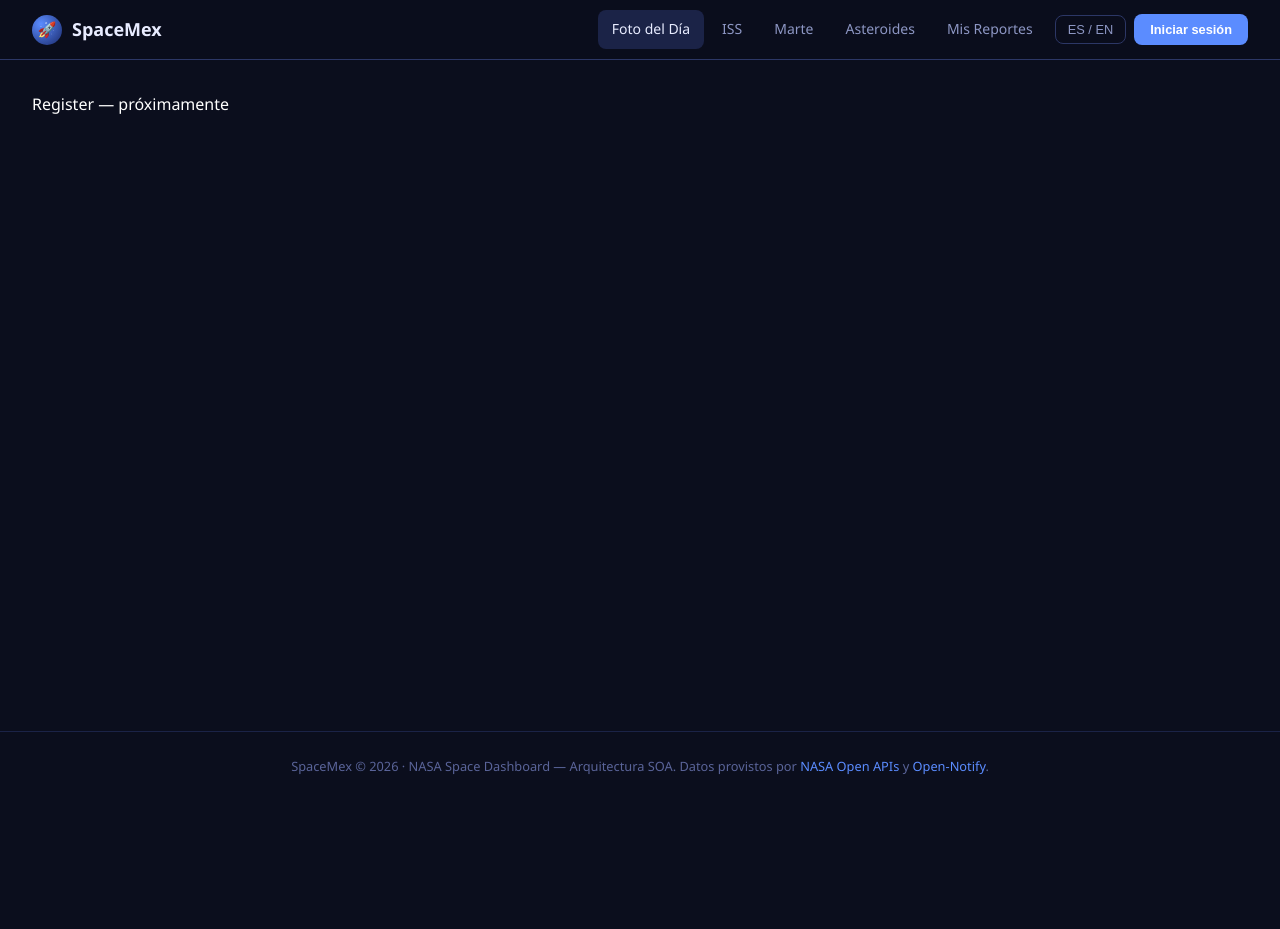
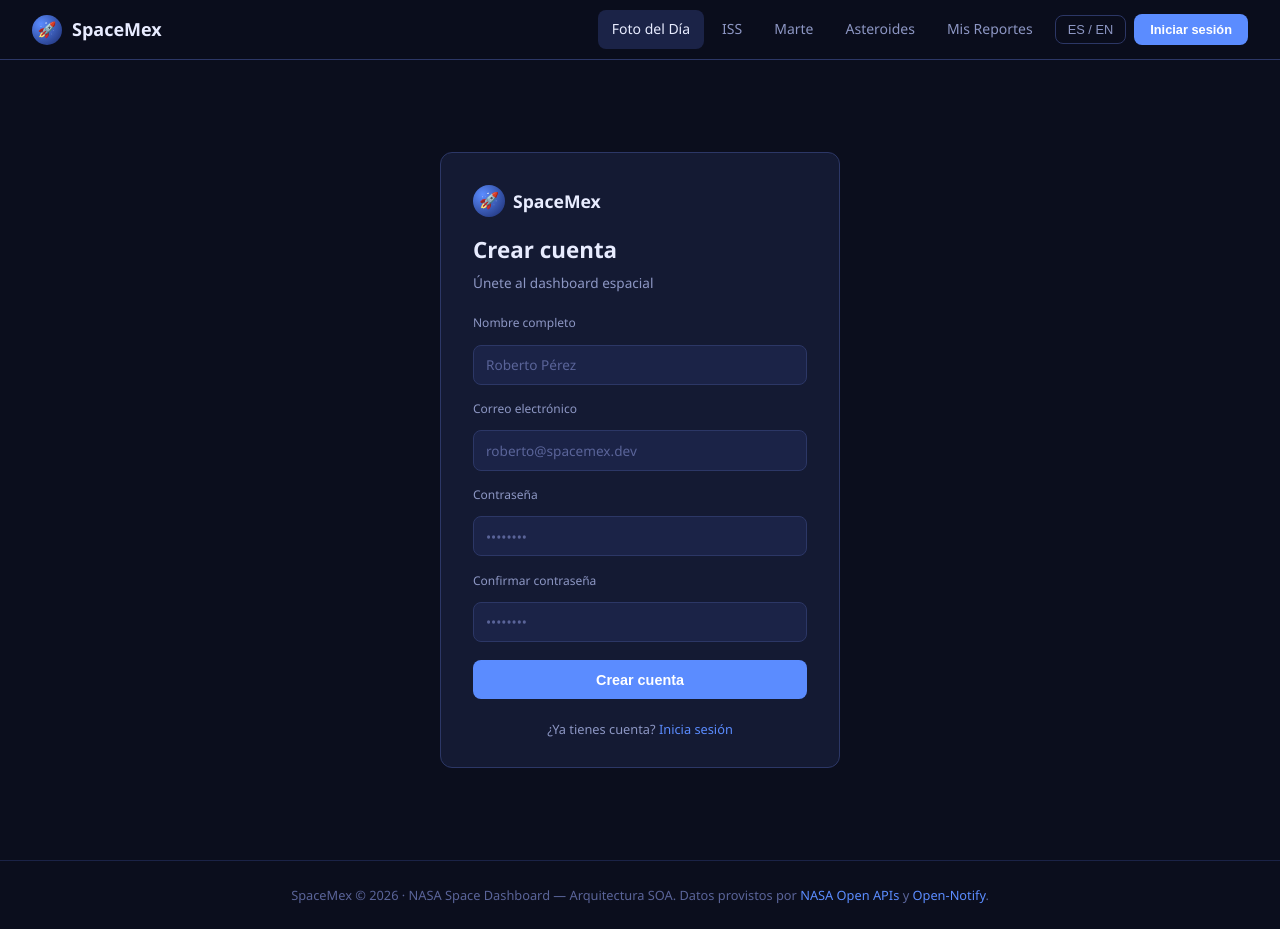
Before and after one commit to DjRober/spacemx, a Vue app in the folder frontend/: page /register in a window 1280 px wide. Before the commit the page ends 800 px from the top, so only its background shows below. Built offline with nearby package versions, Linux system fonts and the light colour scheme.

Commit message:
feat: agregar RegisterView

```diff
--- a/frontend/src/views/RegisterView.vue
+++ b/frontend/src/views/RegisterView.vue
@@ -1,3 +1,225 @@
 <template>
-  <p style="padding: 2rem; color: white">Register — próximamente</p>
+  <div class="register-page">
+    <div class="register-card card">
+
+      <!-- Brand -->
+      <div class="brand">
+        <span class="brand-icon">🚀</span>
+        <span class="brand-name">SpaceMex</span>
+      </div>
+
+      <h1 class="register-title">Crear cuenta</h1>
+      <p class="register-sub">Únete al dashboard espacial</p>
+
+      <!-- Formulario -->
+      <form class="register-form" @submit.prevent="handleRegister">
+
+        <div class="field">
+          <label class="field-label" for="reg-nombre">Nombre completo</label>
+          <input
+            id="reg-nombre"
+            v-model="nombre"
+            type="text"
+            class="input"
+            placeholder="Roberto Pérez"
+            autocomplete="name"
+            required
+          />
+        </div>
+
+        <div class="field">
+          <label class="field-label" for="reg-email">Correo electrónico</label>
+          <input
+            id="reg-email"
+            v-model="email"
+            type="email"
+            class="input"
+            placeholder="roberto@spacemex.dev"
+            autocomplete="email"
+            required
+          />
+        </div>
+
+        <div class="field">
+          <label class="field-label" for="reg-password">Contraseña</label>
+          <input
+            id="reg-password"
+            v-model="password"
+            type="password"
+            class="input"
+            placeholder="••••••••"
+            autocomplete="new-password"
+            required
+          />
+        </div>
+
+        <div class="field">
+          <label class="field-label" for="reg-confirm">Confirmar contraseña</label>
+          <input
+            id="reg-confirm"
+            v-model="confirm"
+            type="password"
+            class="input"
+            :class="{ 'input--error': errorMsg }"
+            placeholder="••••••••"
+            autocomplete="new-password"
+            required
+          />
+          <p v-if="errorMsg" class="error-msg text-danger">{{ errorMsg }}</p>
+        </div>
+
+        <button type="submit" class="btn register-btn">Crear cuenta</button>
+
+      </form>
+
+      <!-- Link a login -->
+      <p class="login-hint">
+        ¿Ya tienes cuenta?
+        <router-link to="/login" class="login-link">Inicia sesión</router-link>
+      </p>
+
+    </div>
+  </div>
 </template>
+
+<script setup>
+import { ref } from 'vue'
+import { useAuth } from '../composables/useAuth.js'
+import { useRouter } from 'vue-router'
+
+const auth = useAuth()
+const router = useRouter()
+
+const nombre   = ref('')
+const email    = ref('')
+const password = ref('')
+const confirm  = ref('')
+const errorMsg = ref('')
+
+function handleRegister() {
+  errorMsg.value = ''
+
+  if (password.value !== confirm.value) {
+    errorMsg.value = 'Las contraseñas no coinciden.'
+    return
+  }
+
+  auth.login(email.value, password.value)
+  router.push('/dashboard')
+}
+</script>
+
+<style scoped>
+/* ── Layout de página ────────────────────────────────────────────── */
+.register-page {
+  min-height: 100vh;
+  display: grid;
+  place-items: center;
+  background-color: var(--color-bg-app);
+  padding: 2rem 1rem;
+}
+
+/* ── Tarjeta ─────────────────────────────────────────────────────── */
+.register-card {
+  width: 100%;
+  max-width: 400px;
+  display: flex;
+  flex-direction: column;
+  gap: 0.5rem;
+  padding: 2rem 2rem 1.75rem;
+}
+
+/* ── Brand ───────────────────────────────────────────────────────── */
+.brand {
+  display: flex;
+  align-items: center;
+  gap: 8px;
+  margin-bottom: 0.5rem;
+}
+
+.brand-icon {
+  width: 32px;
+  height: 32px;
+  border-radius: 50%;
+  background: radial-gradient(circle at 30% 30%, var(--color-accent), #1a2a6c);
+  display: grid;
+  place-items: center;
+  font-size: 1rem;
+  flex-shrink: 0;
+}
+
+.brand-name {
+  font-size: 1.1rem;
+  font-weight: 700;
+  color: var(--color-text-primary);
+}
+
+/* ── Encabezado ──────────────────────────────────────────────────── */
+.register-title {
+  font-size: 1.4rem;
+  font-weight: 700;
+  color: var(--color-text-primary);
+  margin: 0.25rem 0 0;
+}
+
+.register-sub {
+  font-size: 0.85rem;
+  color: var(--color-text-secondary);
+  margin: 0 0 0.75rem;
+}
+
+/* ── Formulario ──────────────────────────────────────────────────── */
+.register-form {
+  display: flex;
+  flex-direction: column;
+  gap: 0.9rem;
+}
+
+.field {
+  display: flex;
+  flex-direction: column;
+  gap: 0.35rem;
+}
+
+/* Borde rojo en el input cuando hay error */
+.input--error {
+  border-color: var(--color-danger);
+}
+
+.input--error:focus {
+  border-color: var(--color-danger);
+}
+
+.error-msg {
+  font-size: 0.75rem;
+  margin: 0;
+}
+
+/* ── Botón principal ─────────────────────────────────────────────── */
+.register-btn {
+  width: 100%;
+  margin-top: 0.25rem;
+  padding: 0.7rem;
+  font-size: 0.9rem;
+}
+
+/* ── Link a login ────────────────────────────────────────────────── */
+.login-hint {
+  font-size: 0.8rem;
+  color: var(--color-text-secondary);
+  text-align: center;
+  margin: 0.75rem 0 0;
+}
+
+.login-link {
+  color: var(--color-accent);
+  text-decoration: none;
+  font-weight: 500;
+  transition: opacity 0.2s;
+}
+
+.login-link:hover {
+  text-decoration: underline;
+  opacity: 0.85;
+}
+</style>
```
